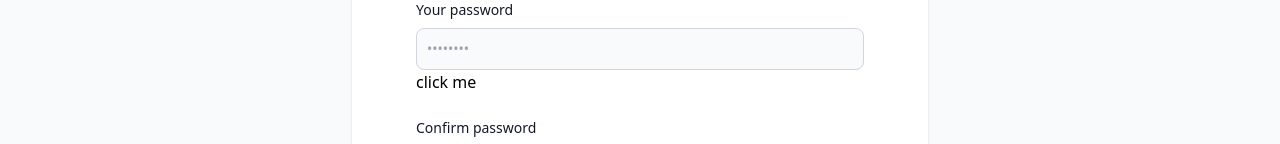
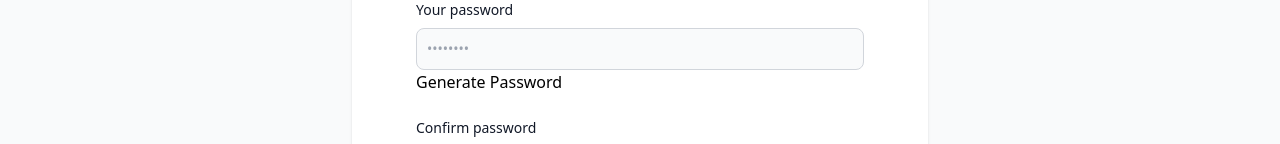
Before and after one commit to mattpanyor/thames-trust, a React (Vite) app: page /sign-up in a window 1280 px wide. Shown: the part 530-674 px from the top of the page. Built offline with nearby package versions, Linux system fonts and the light colour scheme.

Commit message:
button changed

```diff
--- a/src/features/signUpForm/SignUpForm.jsx
+++ b/src/features/signUpForm/SignUpForm.jsx
@@ -128,7 +128,7 @@ export function SignUpForm() {
               Your password
             </label>
             <input
-              type="text"
+              type="password"
               onChange={handleChange}
               name="password"
               id="password"
@@ -136,7 +136,7 @@ export function SignUpForm() {
               className="block w-full rounded-lg border border-gray-300 bg-gray-50 p-2.5 text-gray-900 focus:border-blue-500 focus:ring-blue-500 dark:border-gray-600 dark:bg-gray-700 dark:text-white dark:placeholder-gray-400 dark:focus:border-blue-500 dark:focus:ring-blue-500 sm:text-sm"
               required=""
             />
-            <button onClick={generatePassword}>click me </button>
+            <button onClick={generatePassword}>Generate Password </button>
             {/* <Button btnType={generatePassword} btnText={'Generate Password'} /> */}
           </div>
           <div className="mb-3 mt-6">
@@ -146,7 +146,7 @@ export function SignUpForm() {
               Confirm password
             </label>
             <input
-              type="text"
+              type="password"
               onChange={handleChange}
               name="confirmPassword"
               id="confirm-password"
```
